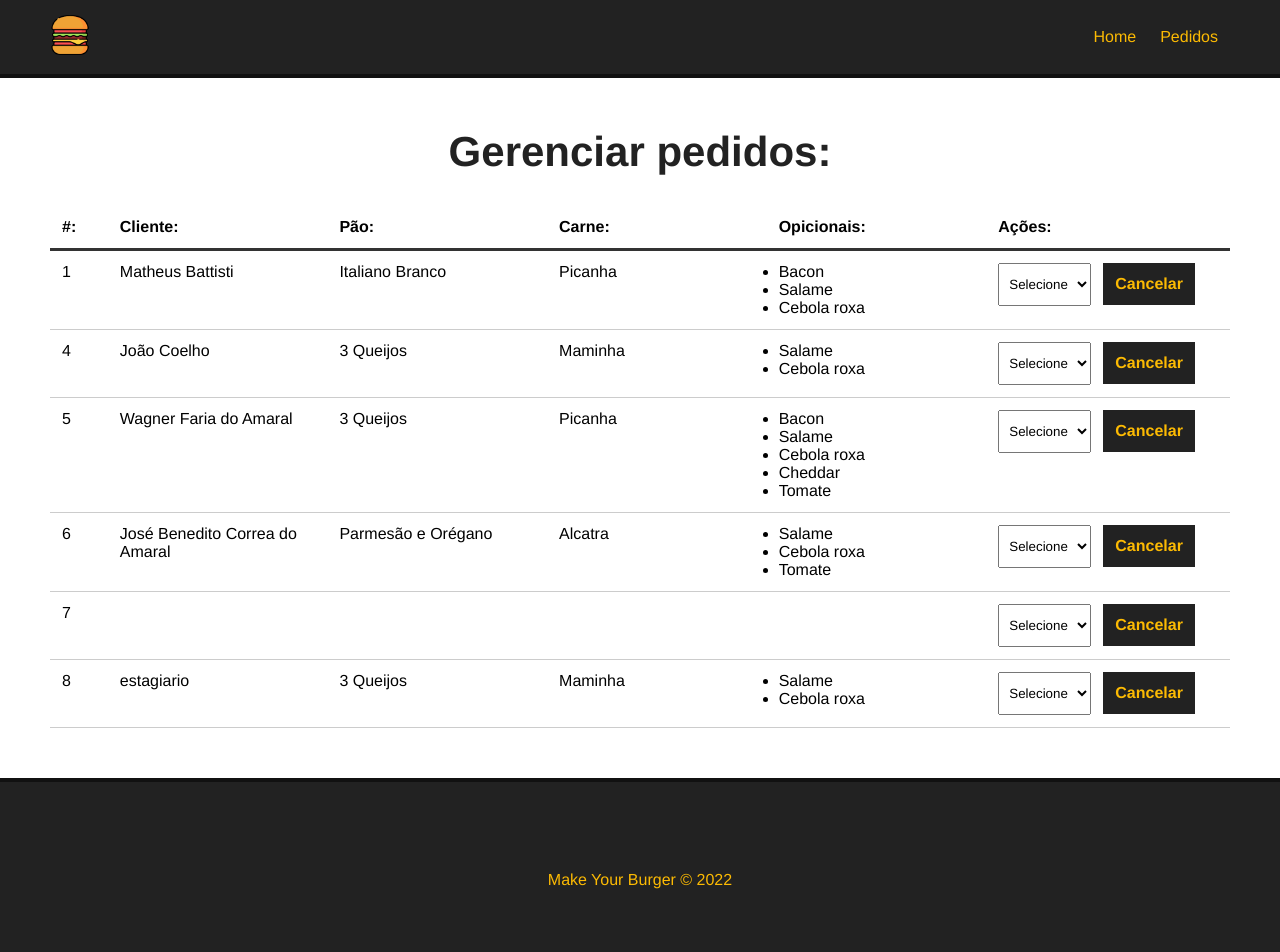
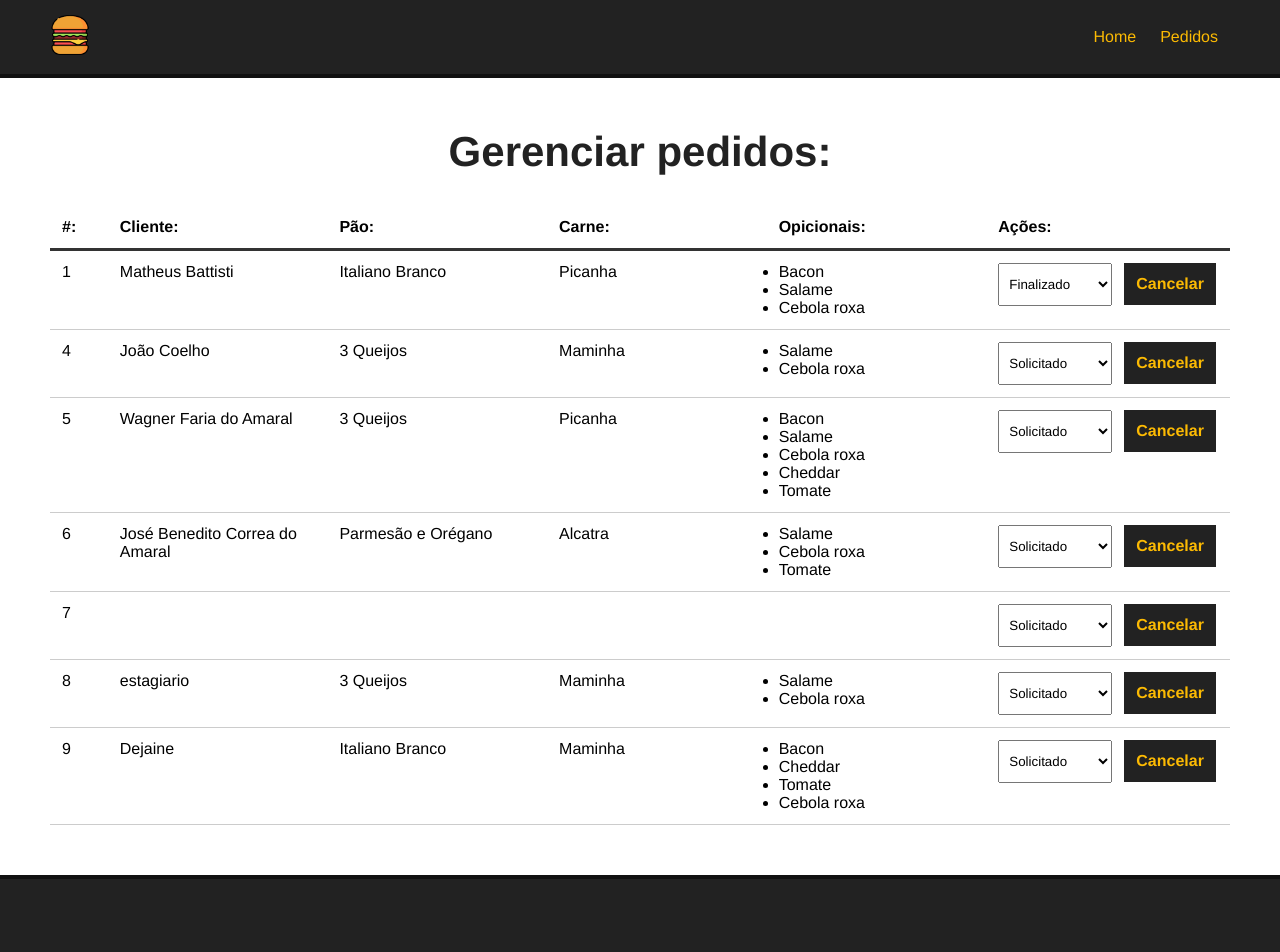
Before and after one commit to wagnerFaria/make-your-burger, a Vue app: page /pedidos in a window 1280 px wide. Shown: the top 952 px of the page. Built offline with nearby package versions, Linux system fonts and the light colour scheme; data requests are answered from the project's data file.

Commit message:
Recebendo status do pedido

```diff
--- a/db/db.json
+++ b/db/db.json
@@ -145,6 +145,19 @@
       ],
       "status": "Solicitado",
       "id": 8
+    },
+    {
+      "nome": "Dejaine",
+      "carne": "Maminha",
+      "pao": "Italiano Branco",
+      "opcionais": [
+        "Bacon",
+        "Cheddar",
+        "Tomate",
+        "Cebola roxa"
+      ],
+      "status": "Solicitado",
+      "id": 9
     }
   ]
 }
--- a/src/components/Dashboard.vue
+++ b/src/components/Dashboard.vue
@@ -31,6 +31,14 @@
           <div>
             <select name="status" class="status">
               <option value="">Selecione</option>
+              <option
+                v-for="st in status"
+                :key="st.id"
+                :value="st.tipo"
+                :selected="burger.status == st.tipo"
+              >
+                {{ st.tipo }}
+              </option>
             </select>
             <button class="delete-btn">Cancelar</button>
           </div>
@@ -56,9 +64,15 @@ export default {
       this.burgers = data;
       //resgatar os status
     },
+    async getStatus() {
+      const req = await fetch("http://localhost:3000/status");
+      const data = await req.json();
+      this.status = data;
+    },
   },
   mounted() {
     this.getPedidos();
+    this.getStatus();
   },
 };
 </script>
```
